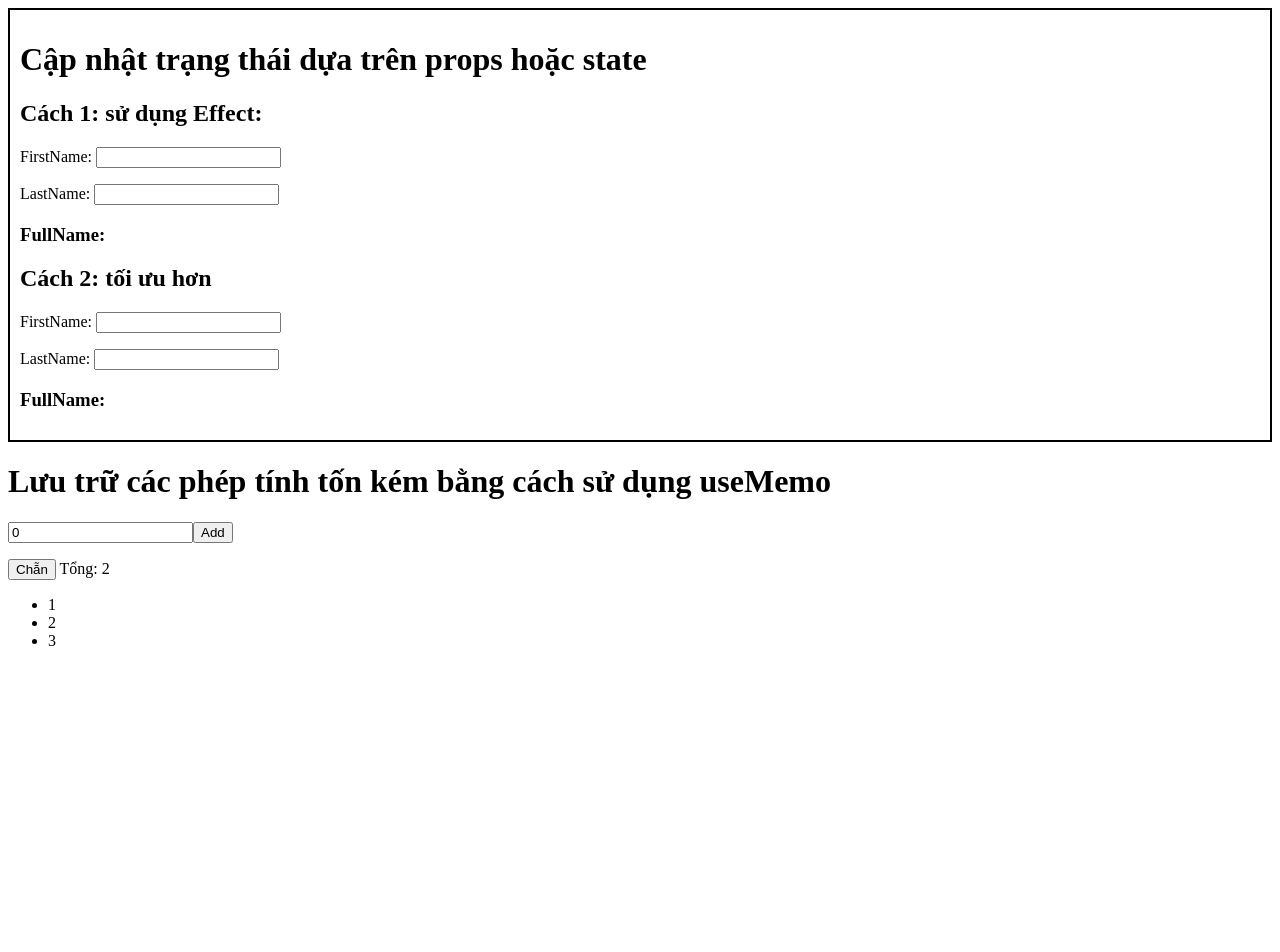
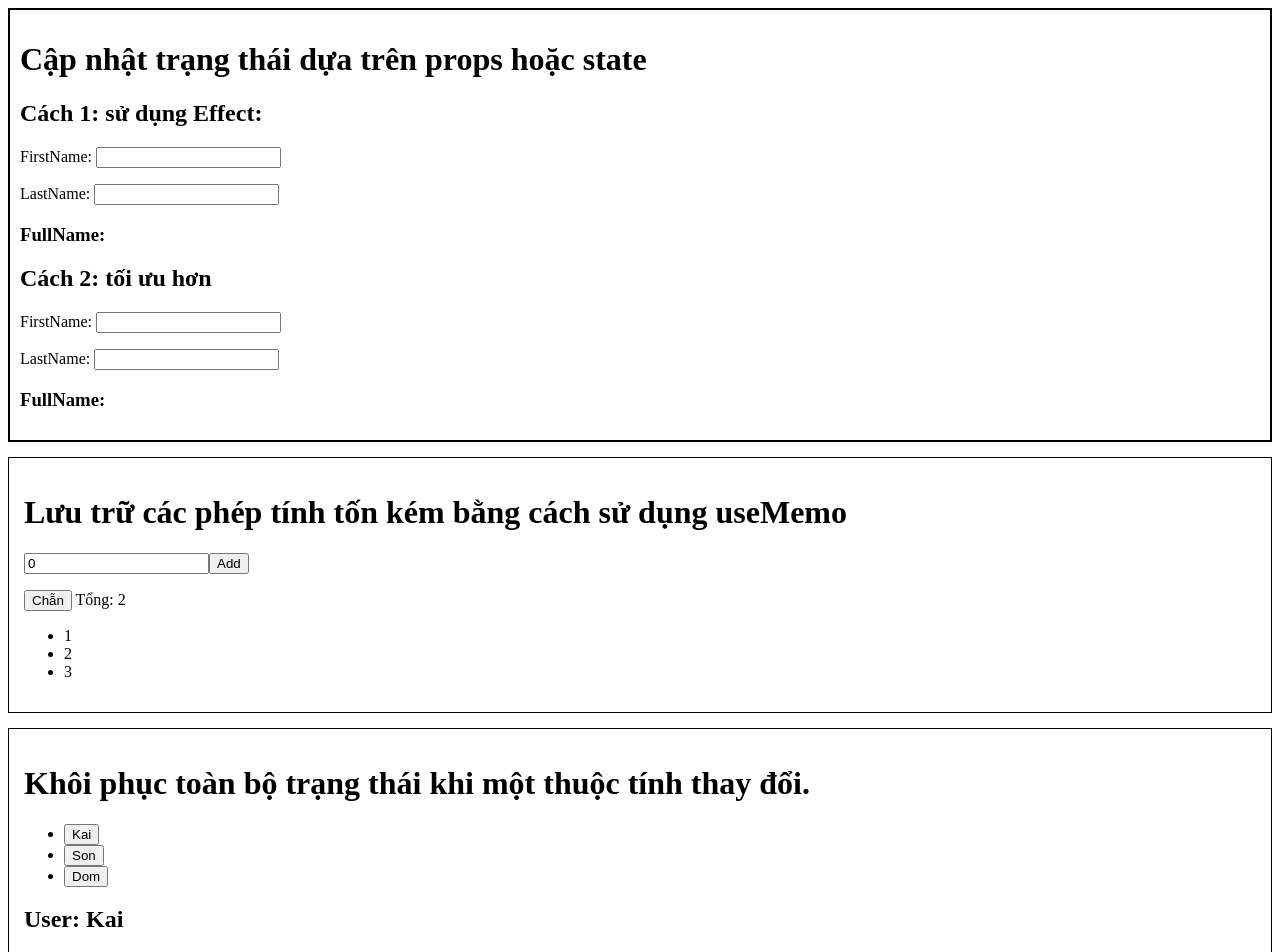
Before and after one commit to trikhaidev/self-study-fe, a React (Vite) app in the folder React/NotNeedEffect/: page / in a window 1280 px wide. Shown: the top 952 px of the page. Before the commit the page ends 800 px from the top, so only its background shows below. Built offline with nearby package versions, Linux system fonts and the light colour scheme.

Commit message:
<ProfilePage>Khôi phục toàn bộ trạng thái khi một thuộc tính thay đổi.</ProfilePage>
Link: https://react.dev/learn/you-might-not-need-an-effect

```diff
--- a/React/NotNeedEffect/src/App.tsx
+++ b/React/NotNeedEffect/src/App.tsx
@@ -1,6 +1,7 @@
 
 import './App.css'
 import Numbers from './components/Numbers'
+import ProfilePage from './components/ProfilePage'
 import TypeFullName from './components/TypeFullname'
 
 function App() {
@@ -8,6 +9,7 @@ function App() {
     <>
       <TypeFullName>Cập nhật trạng thái dựa trên props hoặc state</TypeFullName>
       <Numbers>Lưu trữ các phép tính tốn kém bằng cách sử dụng useMemo</Numbers>
+      <ProfilePage>Khôi phục toàn bộ trạng thái khi một thuộc tính thay đổi.</ProfilePage>
     </>
   )
 }
--- a/React/NotNeedEffect/src/components/Numbers.tsx
+++ b/React/NotNeedEffect/src/components/Numbers.tsx
@@ -17,7 +17,11 @@ export default function Numbers({children}: NumbersProps) {
         );
     }
     return (
-        <div>
+        <div style={{
+            border: '1px solid black',
+            padding : 15,
+            marginTop: 15
+        }}>
             <h1>{children}</h1>
             <input type="number" value={number} onChange={e => setNumber(parseInt(e.currentTarget.value))}/>
             <button onClick={handleAddNumber}>Add</button>
--- /dev/null
+++ b/React/NotNeedEffect/src/components/ProfilePage.tsx
@@ -0,0 +1,94 @@
+import React, { useEffect, useState } from "react";
+type ProfilePageProps = {
+    children:React.ReactNode
+}
+export default function ProfilePage({children}:ProfilePageProps) {
+    const [select, setSelect] = useState(0);
+    const [users, setUsers] = useState<User[]>([
+        {
+            id: 1,
+            name: 'Kai',
+            comments: []
+        },
+        {
+            id: 2,
+            name: 'Son',
+            comments: []
+        },
+        {
+            id: 3,
+            name: 'Dom',
+            comments: []
+        },
+    ]);
+
+    function handleSubmit(userId:number, comment:string){
+        setUsers(users.map(u => {
+            return u.id !== userId ? u :
+            {
+                ... u,
+                comments:[
+                    ...u.comments,
+                    comment
+                ]
+            }
+        }));
+    }
+
+    return (
+        <div style={{
+            border: '1px solid black',
+            padding : 15,
+            marginTop: 15
+        }}>
+            <h1>{children}</h1>
+            <ul>
+                {
+                    users.map((u,i) => <li key={u.id}><button onClick={() => setSelect(i)}>{u.name}</button></li>)
+                }
+            </ul>
+            <Comment user={users[select]} onSubmit={handleSubmit} key={users[select].id}></Comment>
+            /**
+                Truyền key cho Comment component để khi chuyển sang select user khác thì state của comment sẽ bị xóa đi
+             */
+        </div>
+    );
+}
+
+type CommentProps = {
+    user: User;
+    onSubmit: (userId: number, comment: string) => void,
+};
+function Comment({ user, onSubmit }: CommentProps) {
+    const [text, setText] = useState('');
+
+    // useEffect(() => {
+    //     setText('');
+    // },[user]);
+    /**
+     * Không nên dùng cách này vì nó không tối ưu. useEffect chỉ chạy sau khi component đã render xong Tức là nó sẽ render với text cũ trước,
+     * sau đó mới kiểm tra user có thay đổi hay không, nếu thay đổi thì mới chạy effect để set lại text. Mất tới 2 lần render để xóa text.
+     *
+     * => Cách khác phục là khi gọi Comment component thì ta truyền thêm key cho nó (key này có thể id của user được select). Khi user selected
+     * thay đổi thì key cũng sẽ thay đổi => React sẽ xem component cũ đã bị xóa và ngay lập tức xóa bỏ trạng thái của nó (tức là value của text
+     * sẽ bị xóa) => truyền key mới, React sẽ xem đây là component mới và mới được gọi lần đầu nên sẽ khởi tạo state với giá trị mặc định
+     */
+    return (
+        <>
+            <h2>User: {user.name}</h2>
+            <input type="text" value={text} onChange={e => setText(e.currentTarget.value)} />
+            <button onClick={() => { onSubmit(user.id, text) }}>Submit</button>
+            <ol>
+                {
+                    user.comments.map((c,i) => <li key={i}>{c}</li>)
+                }
+            </ol>
+        </>
+    );
+}
+
+interface User {
+    id: number;
+    name: string;
+    comments: string[];
+}
```
